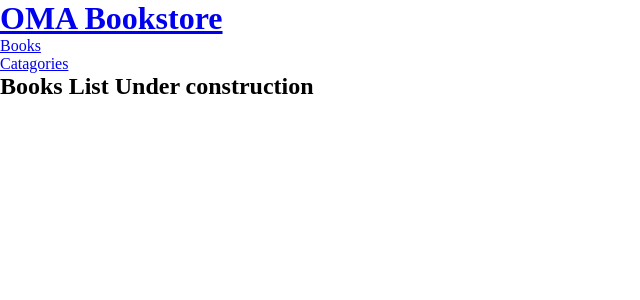
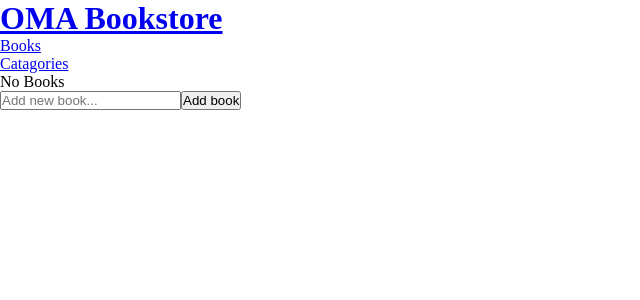
Before and after one commit to Omar-Muhamad/OMA-Bookstore, a React (Create React App) app: page / in a window 1280 px wide. Shown: the top 300 px of the page, without its empty margins (0-640 px from the left). Built offline with nearby package versions, Linux system fonts and the light colour scheme.

Commit message:
Add requested changes

```diff
--- a/package.json
+++ b/package.json
@@ -8,6 +8,7 @@
     "@testing-library/user-event": "^13.5.0",
     "react": "^17.0.2",
     "react-dom": "^17.0.2",
+    "react-redux": "^7.2.6",
     "react-router-dom": "^6.2.1",
     "react-scripts": "5.0.0",
     "web-vitals": "^2.1.3"
--- a/src/components/Books.js
+++ b/src/components/Books.js
@@ -1,3 +1,11 @@
-const Books = () => <h2>Books List Under construction</h2>;
+const Books = () => (
+  <>
+    <div>No Books</div>
+    <form>
+      <input type="text" placeholder="Add new book..." name="title" required />
+      <button type="submit">Add book</button>
+    </form>
+  </>
+);
 
 export default Books;
```
Also changed, not shown: 2 other files (tests, documents, lock files or other folders).
